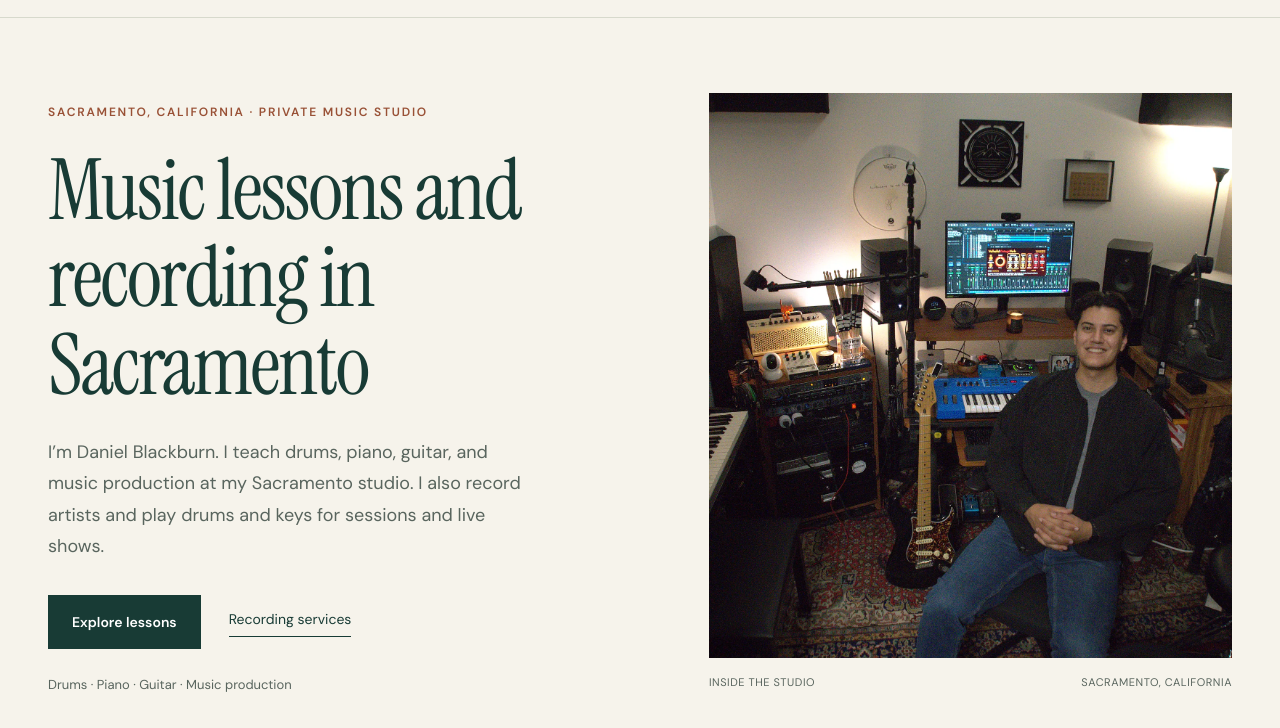
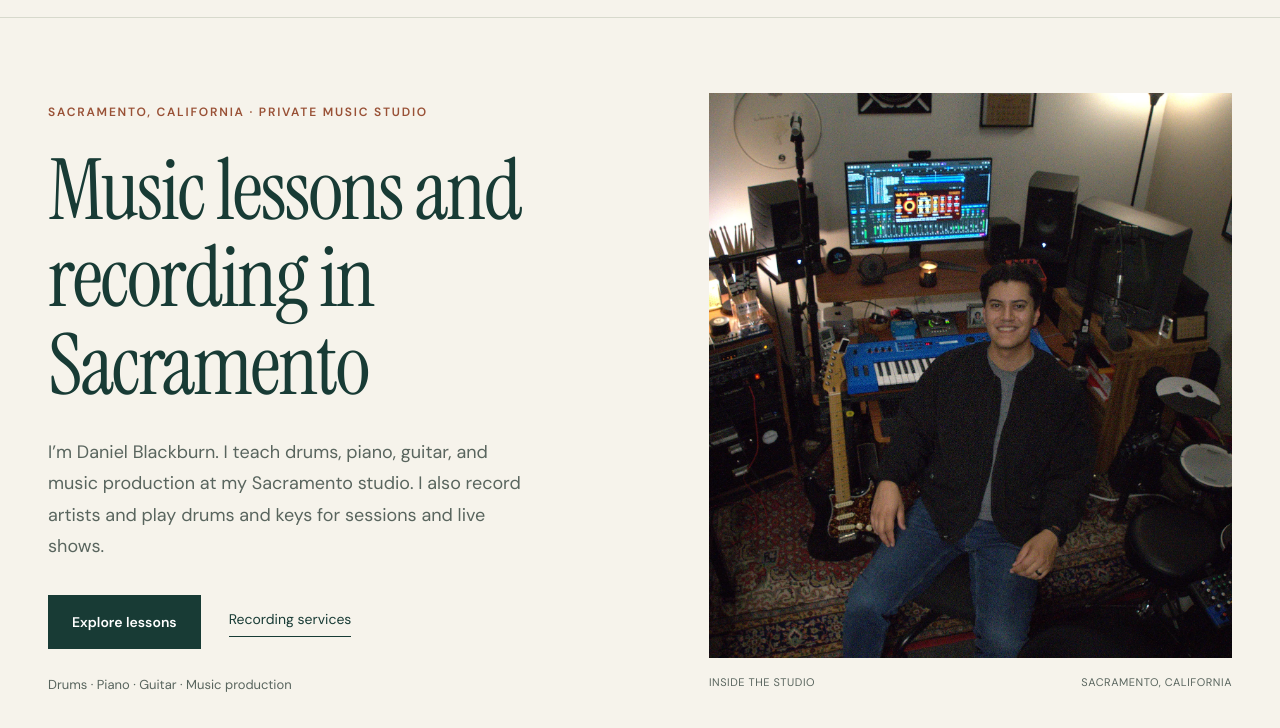
Before and after one commit to dblackburnmusic-maker/blackburn-music-studio, a plain HTML site: page index.html in a window 1280 px wide. Shown: the part 72-800 px from the top of the page. Drawn offline with Linux system fonts and the light colour scheme.

```diff
--- a/index.html
+++ b/index.html
@@ -48,7 +48,7 @@
       </div>
 
       <div class="hero-side">
-        <figure class="hero-photo"><img src="assets/studio-portrait-2026.webp" alt="Daniel Blackburn seated beside his guitar, keyboards, and recording workstation" width="1440" height="1757" fetchpriority="high" decoding="async"><figcaption><span>Inside the studio</span><span>Sacramento, California</span></figcaption></figure>
+        <figure class="hero-photo"><img src="assets/studio-wide-2026-hd.webp" alt="Daniel Blackburn seated in his studio among keyboards, guitars, and drums" width="2400" height="1603" fetchpriority="high" decoding="async"><figcaption><span>Inside the studio</span><span>Sacramento, California</span></figcaption></figure>
 
       </div>
     </section>
```
